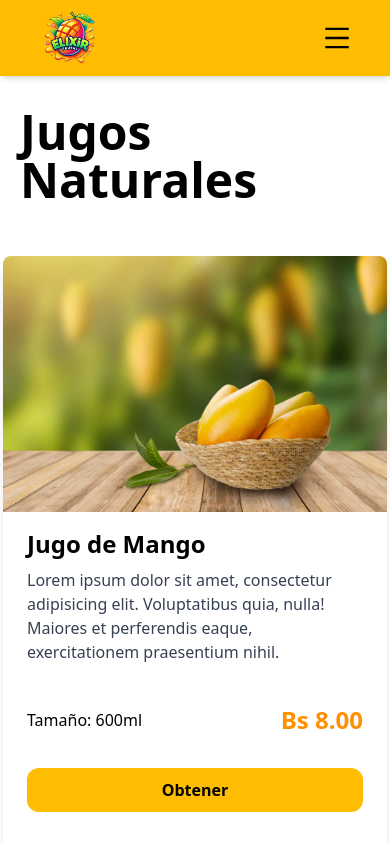
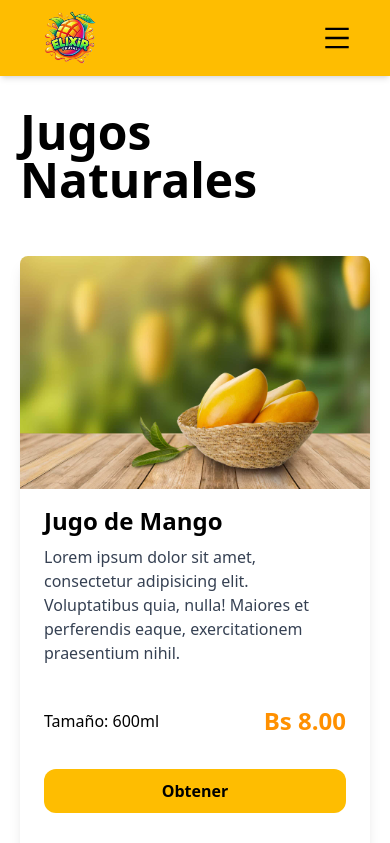
Before and after one commit to GustavoLuizaga/Passion-Fruit, a React (Vite) app: page /products in a window 390 px wide. Shown: the top 843 px of the page. Built offline with nearby package versions, Linux system fonts and the light colour scheme.

Commit message:
Fixet bug

```diff
--- a/src/pages/Products.jsx
+++ b/src/pages/Products.jsx
@@ -9,7 +9,7 @@ const Products = () => {
             <h1 className="text-5xl md:text-5xl font-bold text-left md:px-32 px-5 py-8 ">
                 Jugos Naturales
             </h1>
-            <div className="mt-5 md:px-32 flex justify-center mb-15">
+            <div className="mt-5 md:px-32 flex justify-center mb-15 px-5">
             <Card />
             </div>
             <Footer />
```
